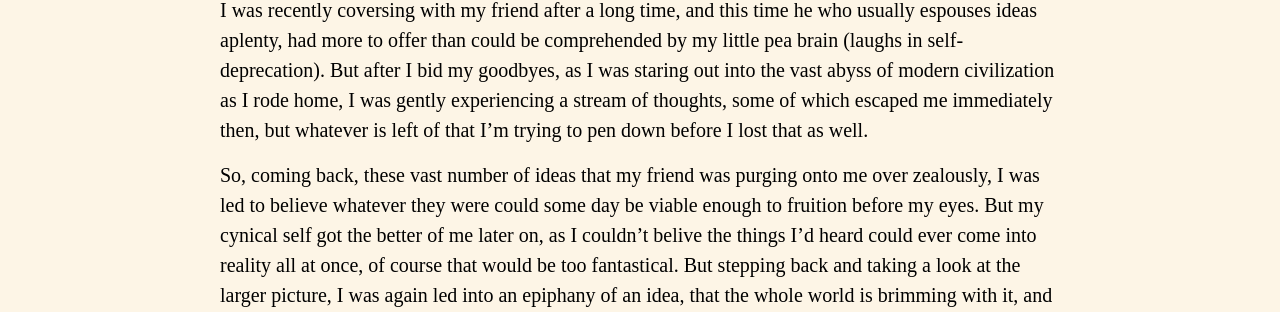
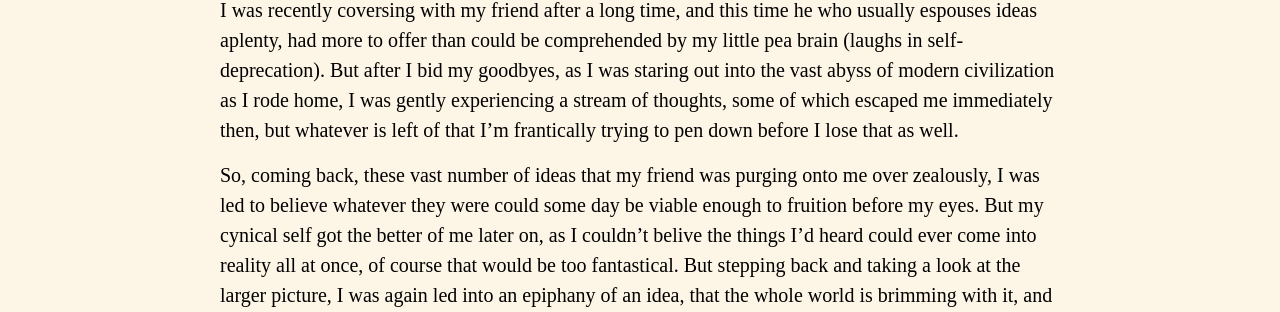
Before and after one commit to abvr/abvr.github.io, a Jekyll site: the page built from _posts/2019-09-02-idea.md, in a window 1280 px wide and 900 px high. Shown: the part 206-518 px from the top of the window. Built offline with Jekyll 4.4.1, drawn with Linux system fonts in a browser that asks for light colours.

Commit message:
Update 2019-09-02-idea.md

```diff
--- a/_posts/2019-09-02-idea.md
+++ b/_posts/2019-09-02-idea.md
@@ -5,7 +5,7 @@ title: The Art of Ideas
 I was recently coversing with my friend after a long time, and this time he who usually espouses ideas aplenty, had more
 to offer than could be comprehended by my little pea brain (laughs in self-deprecation).
 But after I bid my goodbyes, as I was staring out into the vast abyss of modern civilization as I rode home, I was gently experiencing
-a stream of thoughts, some of which escaped me immediately then, but whatever is left of that I'm trying to pen down before I lost that as well.
+a stream of thoughts, some of which escaped me immediately then, but whatever is left of that I'm frantically trying to pen down before I lose that as well.
 
 So, coming back, these vast number of ideas that my friend was purging onto me over zealously, I was led to believe whatever they were
 could some day be viable enough to fruition before my eyes. But my cynical self got the better of me later on, as I couldn't belive
```
